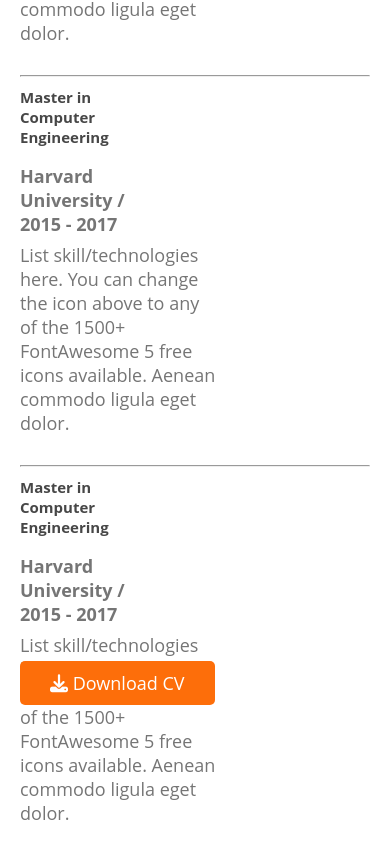
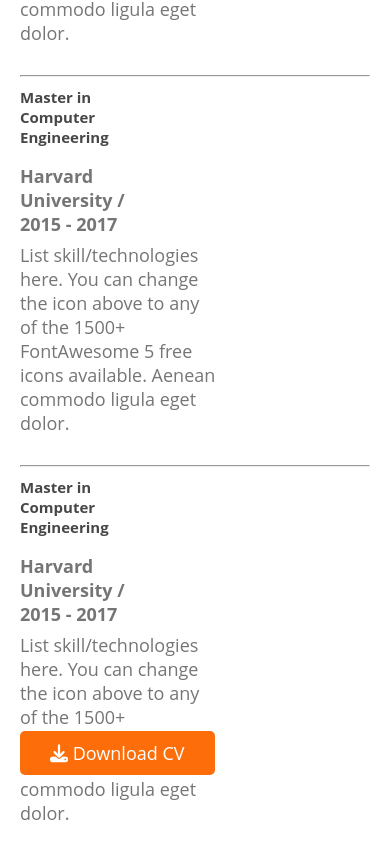
Before and after one commit to nahida30/responsive-portfolio, a plain HTML site: page index.html in a window 390 px wide. Shown: the part 3325-4180 px from the top of the page. Drawn offline with Linux system fonts and the light colour scheme.

Commit message:
7th commit

```diff
--- a/style/style.css
+++ b/style/style.css
@@ -387,7 +387,7 @@ main{
      }
 
      .resume-btn{
-        margin-top: 380px;
+        margin-top: 450px;
         margin-left: 20px;
         margin-bottom: 50px;
     }
```
